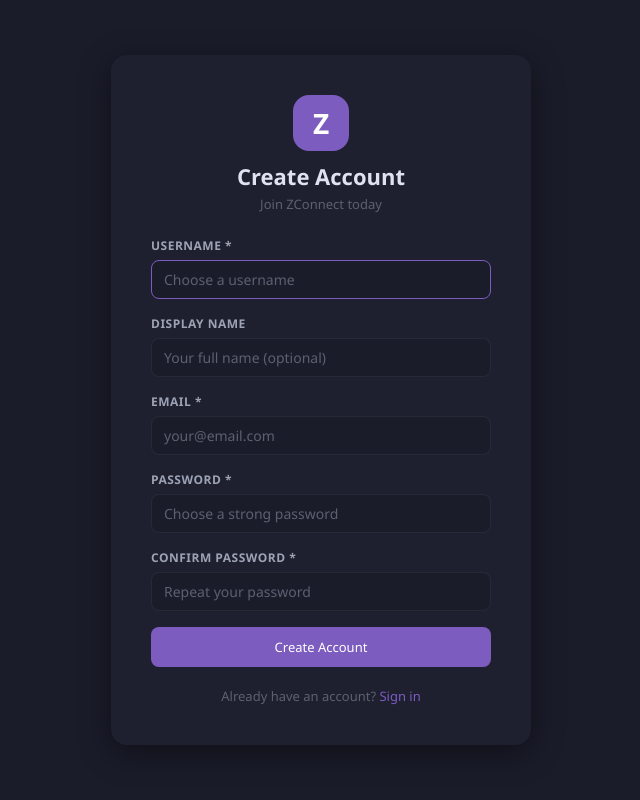
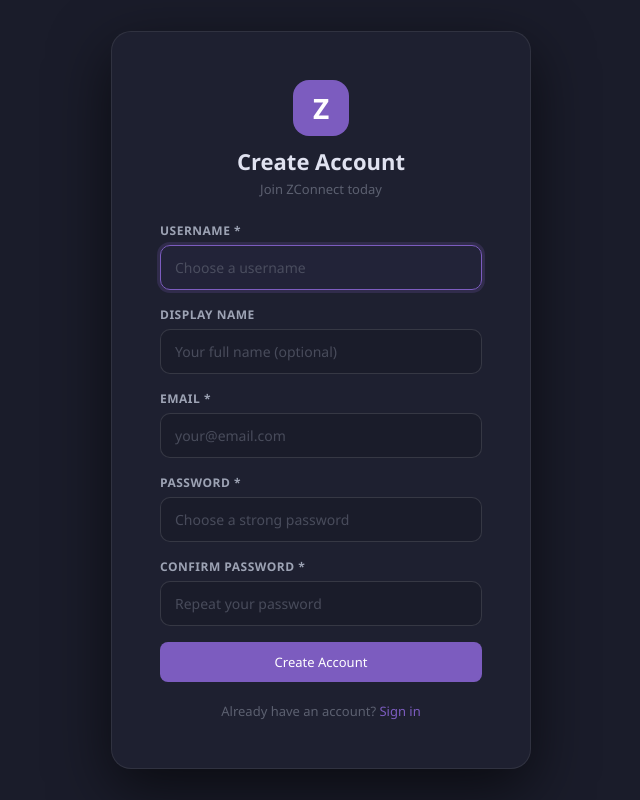
Before and after one commit to zayroninfotech/ZConnect, a Django app: template templates/accounts/register.html in a window 1280 px wide. Shown: the whole page, without its empty margins (319-959 px from the left). Run offline with Django 3.2, Linux system fonts and the light colour scheme; the template is opened without the code that fills it, so the values that code supplies are empty.

Commit message:
Enhance form input styling - better visibility and focus states
- Increased input border visibility with rgba borders
- Added hover and focus effects with glow
- Improved auth card shadow and border
- Better visual feedback for user interactions

Co-Authored-By: Claude Sonnet 4.6 <noreply@anthropic.com>

```diff
--- a/static/css/main.css
+++ b/static/css/main.css
@@ -398,13 +398,14 @@ a:hover { color: var(--accent-h); }
 .form-group { margin-bottom: 16px; }
 .form-label { display: block; font-size: 12px; font-weight: 600; color: var(--text-2); text-transform: uppercase; letter-spacing: .5px; margin-bottom: 6px; }
 .form-control {
-  width: 100%; background: var(--bg-input); border: 1px solid var(--border);
-  border-radius: 8px; padding: 9px 12px; color: var(--text-1);
+  width: 100%; background: var(--bg-input); border: 1.5px solid rgba(255,255,255,0.12);
+  border-radius: 10px; padding: 12px 14px; color: var(--text-1);
   font-size: 14px; font-family: inherit; outline: none;
-  transition: border-color .15s;
+  transition: all .2s;
 }
-.form-control:focus { border-color: var(--accent); }
-.form-control::placeholder { color: var(--text-3); }
+.form-control:hover { border-color: rgba(255,255,255,0.18); }
+.form-control:focus { border-color: var(--accent); box-shadow: 0 0 0 3px rgba(124,92,191,0.2); background: rgba(124,92,191,0.05); }
+.form-control::placeholder { color: var(--text-3); opacity: 0.7; }
 textarea.form-control { resize: vertical; min-height: 80px; }
 select.form-control { cursor: pointer; }
 .form-hint { font-size: 11px; color: var(--text-3); margin-top: 4px; }
@@ -418,9 +419,10 @@ select.form-control { cursor: pointer; }
   overflow-y: auto;
 }
 .auth-card {
-  background: var(--bg-sidebar-r); border-radius: 16px;
-  padding: 40px; width: 420px; max-width: 95vw;
-  box-shadow: var(--shadow);
+  background: var(--bg-sidebar-r); border-radius: 20px;
+  padding: 48px; width: 420px; max-width: 95vw;
+  box-shadow: 0 20px 60px rgba(0,0,0,0.6);
+  border: 1px solid rgba(255,255,255,0.08);
 }
 .auth-logo { text-align: center; margin-bottom: 24px; }
 .auth-logo .logo-icon {
```
